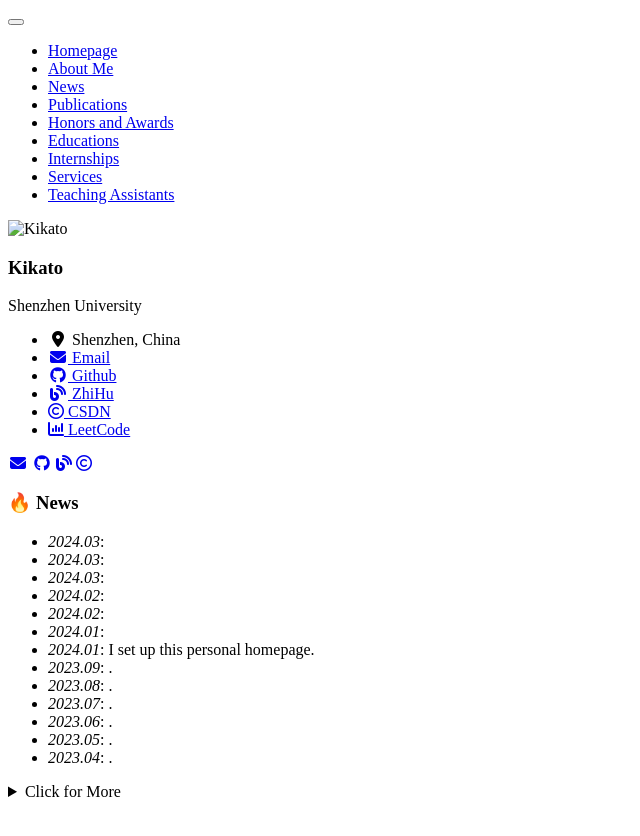
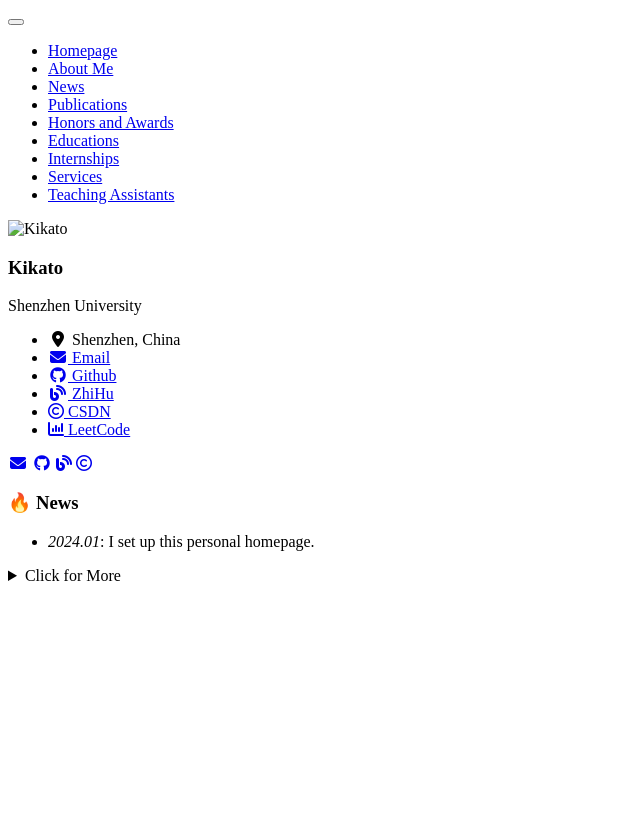
Before and after one commit to kikato2022/kikato2022.github.io, a Jekyll site: the page built from _pages/includes/news.md, in a window 1280 px wide. Shown: the top 836 px of the page, without its empty margins (0-640 px from the left). Built offline with Jekyll 4.4.1, drawn with Linux system fonts in a browser that asks for light colours; nearby versions of some CDN libraries; our own code applies the rules of GitHub Pages for plain Markdown files.

Commit message:
Update news.md

```diff
--- a/_pages/includes/news.md
+++ b/_pages/includes/news.md
@@ -1,17 +1,5 @@
 # 🔥 News
-- *2024.03*:
-- *2024.03*:
-- *2024.03*:
-- *2024.02*:
-- *2024.02*:
-- *2024.01*:
 - *2024.01*: I set up this personal homepage.
-- *2023.09*: .
-- *2023.08*: .
-- *2023.07*: .
-- *2023.06*: .
-- *2023.05*: .
-- *2023.04*: .
 <details>
 <summary markdown="span">Click for More</summary>
 <ul>
```
